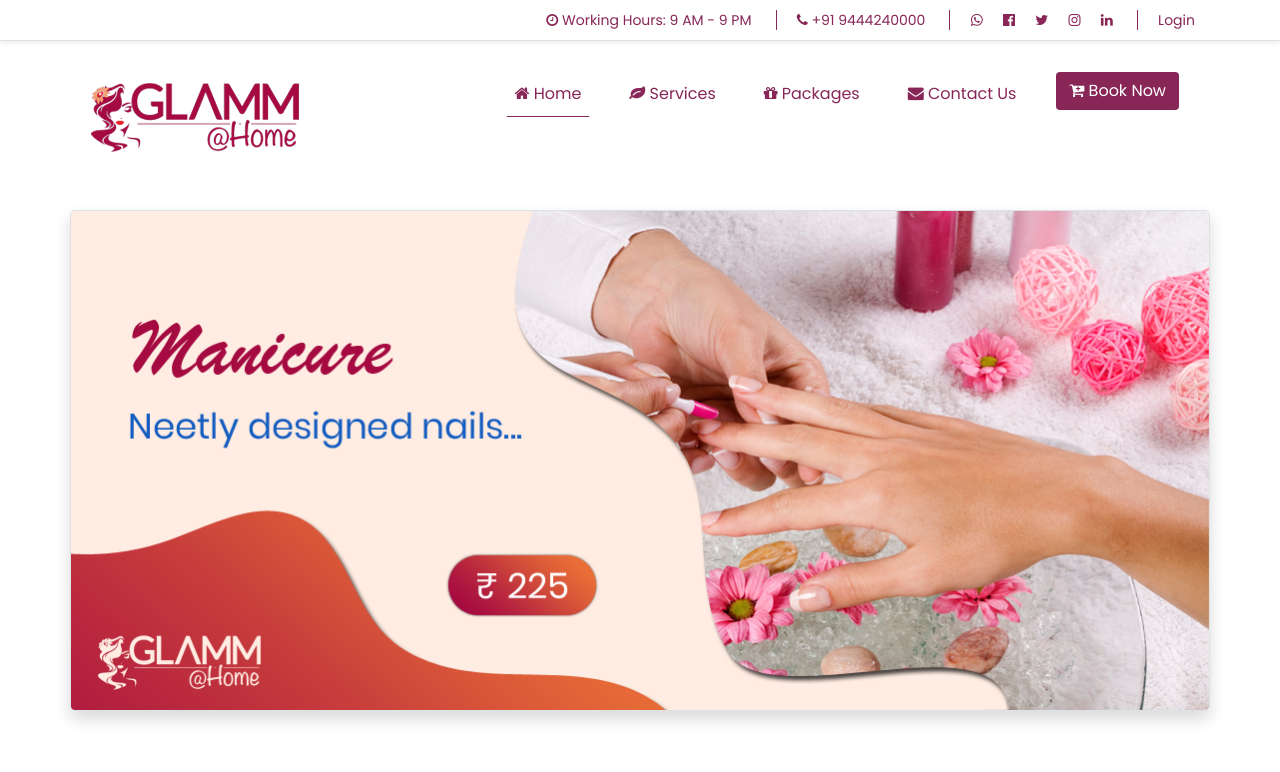
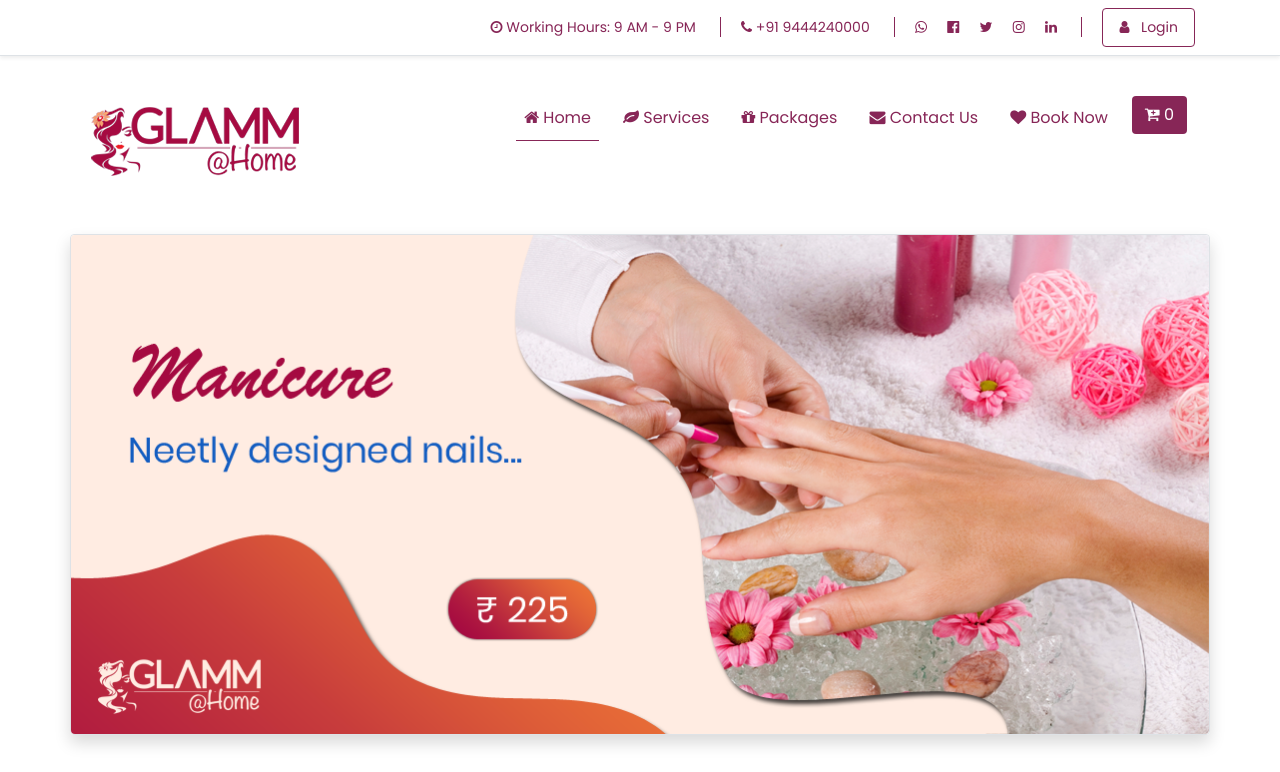
Before and after one commit to siddhan05/veralevel, a plain HTML site: page glammhomev2/index.html in a window 1280 px wide. Shown: the top 772 px of the page. Drawn offline with nearby package versions, Linux system fonts and the light colour scheme.

Commit message:
Update index.html

```diff
--- a/glammhomev2/index.html
+++ b/glammhomev2/index.html
@@ -29,12 +29,13 @@
                     <a href="#" class="mx-2"><i class="fa fa-twitter"></i></a>
                     <a href="#" class="mx-2"><i class="fa fa-instagram"></i></a>
                     <a href="#" class="mx-2 pr-4 border-right border-glam"><i class="fa fa-linkedin"></i></a>
-                    <a href="#" class="ml-2">Login</a>
+                    <a href="#" class="ml-2 border rounded p-2 border-glam d-inline-block px-3"><i
+                            class="fa fa-user mr-2"></i> Login</a>
                 </div>
             </div>
         </div>
     </header>
-    <div class="container mt-5 pt-4">
+    <div class="container mt-5 pt-5">
         <div class="row">
             <div class="col-sm-3 col-6">
                 <img src="images/glam-home-logo.png" alt="Glamm @ Home" class="img-fluid">
@@ -48,19 +49,23 @@
                         <div class="collapse navbar-collapse" id="navbarMenu">
                             <ul class="navbar-nav ml-auto">
                                 <li class="nav-item">
-                                    <a href="#" class="nav-link active mx-3"><i class="fa fa-home"></i> Home</a>
+                                    <a href="#" class="nav-link active mx-2"><i class="fa fa-home"></i> Home</a>
                                 </li>
                                 <li class="nav-item">
-                                    <a href="#" class="nav-link mx-3"><i class="fa fa-leaf"></i> Services</a>
+                                    <a href="#" class="nav-link mx-2"><i class="fa fa-leaf"></i> Services</a>
                                 </li>
                                 <li class="nav-item">
-                                    <a href="#" class="nav-link mx-3"><i class="fa fa-gift"></i> Packages</a>
+                                    <a href="#" class="nav-link mx-2"><i class="fa fa-gift"></i> Packages</a>
                                 </li>
                                 <li class="nav-item">
-                                    <a href="#" class="nav-link mx-3"><i class="fa fa-envelope"></i> Contact Us</a>
+                                    <a href="#" class="nav-link mx-2"><i class="fa fa-envelope"></i> Contact Us</a>
                                 </li>
                                 <li class="nav-item">
-                                    <a href="#" class="btn btn-glam mx-3"><i class="fa fa-cart-plus"></i> Book Now</a>
+                                    <a href="#" class="nav-link mx-2"><i class="fa fa-heart"></i> Book
+                                        Now</a>
+                                </li>
+                                <li class="nav-item">
+                                    <a href="#" class="btn btn-glam mx-2"><i class="fa fa-cart-plus"></i> 0</a>
                                 </li>
                             </ul>
                         </div>
@@ -102,14 +107,17 @@
         </div>
     </div>
     <div class="container mt-3 mb-5 pb-5">
-        <div class="border border-glam shadow-sm rounded bg-white px-3 pb-3">
-            <h3 class="mb-4"><span>How to</span> Get Glammed at Home ?</h3>
+        <div class="shadow border px-3 py-3"
+            style="background-image: url('images/tulips-bg1.jpg'); background-size: cover; background-attachment: fixed;">
+            <h3 class="m-4"><span>How to</span> Get Glammed at Home ?</h3>
 
             <div class="row">
                 <div class="col-3">
+
                     <img src="images/get-glammed-1.png" alt="" class="img-fluid w-50 mx-auto d-block" />
                     <h6 class="text-center">1. Call/Book your services</h6>
                     <p class="small text-center">Select & Schedule your services at your convenient time</p>
+
                 </div>
                 <div class="col-3">
                     <img src="images/get-glammed-2.png" alt="" class="img-fluid w-50 mx-auto d-block" />
@@ -131,8 +139,8 @@
         </div>
     </div>
 
-    <div class="w-100 shadow my-5 py-4"
-        style="background-image: url('images/why-glam-home-bg.png'); background-attachment: fixed; background-size: contain; background-repeat: no-repeat; background-color: #ffece2;">
+    <div class="w-100 shadow my-5 py-4 bg-glam-light"
+        style="background-image: url('images/why-glam-home-bg.png'); background-attachment: fixed; background-size: contain; background-repeat: no-repeat;">
         <div class="container">
             <h3 class="text-center">Why Glamm@Home ?<span class="my-3">Relax... Be Pampered. Get Glammed.</span></h3>
             <div class="w-75 mx-auto pt-4">
```
